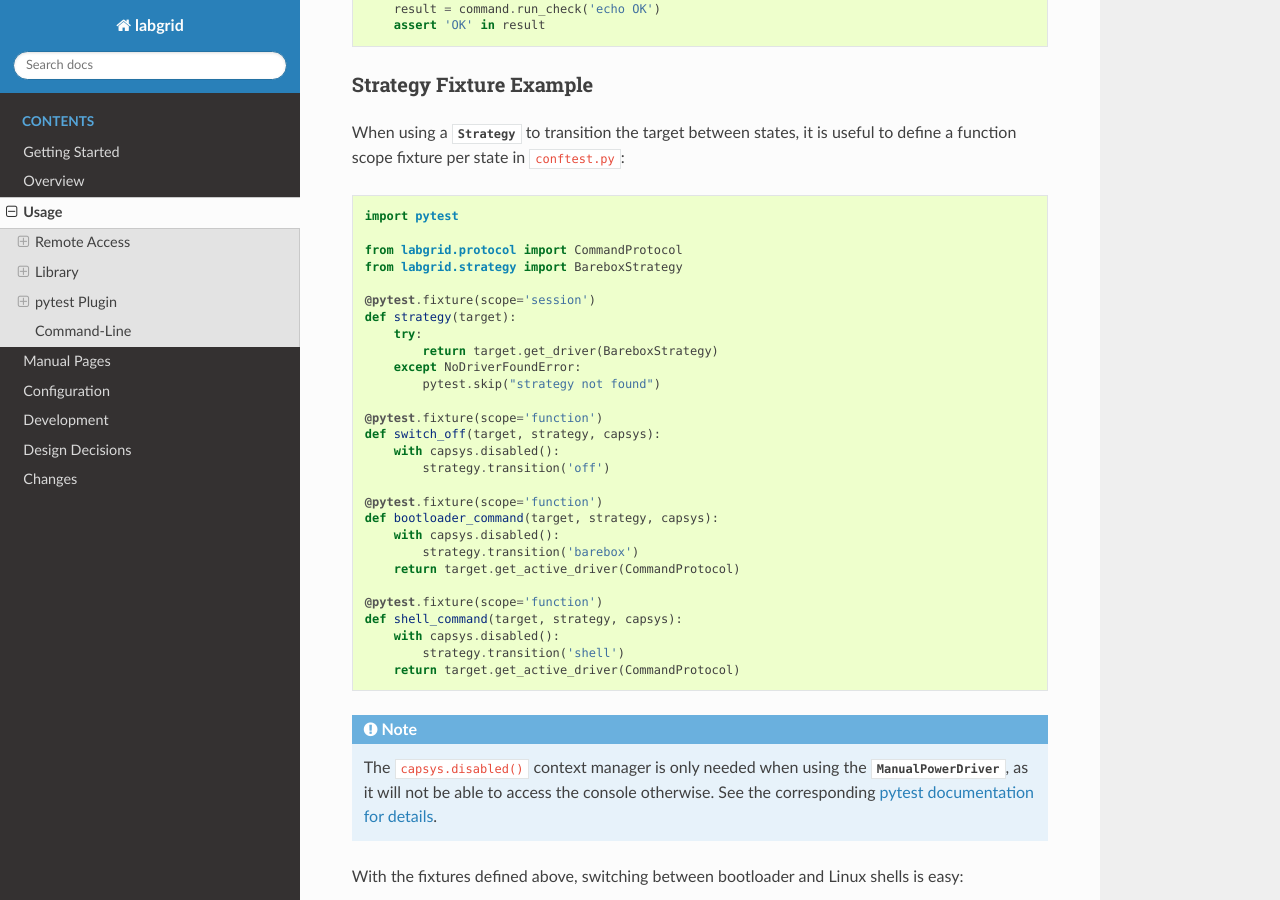
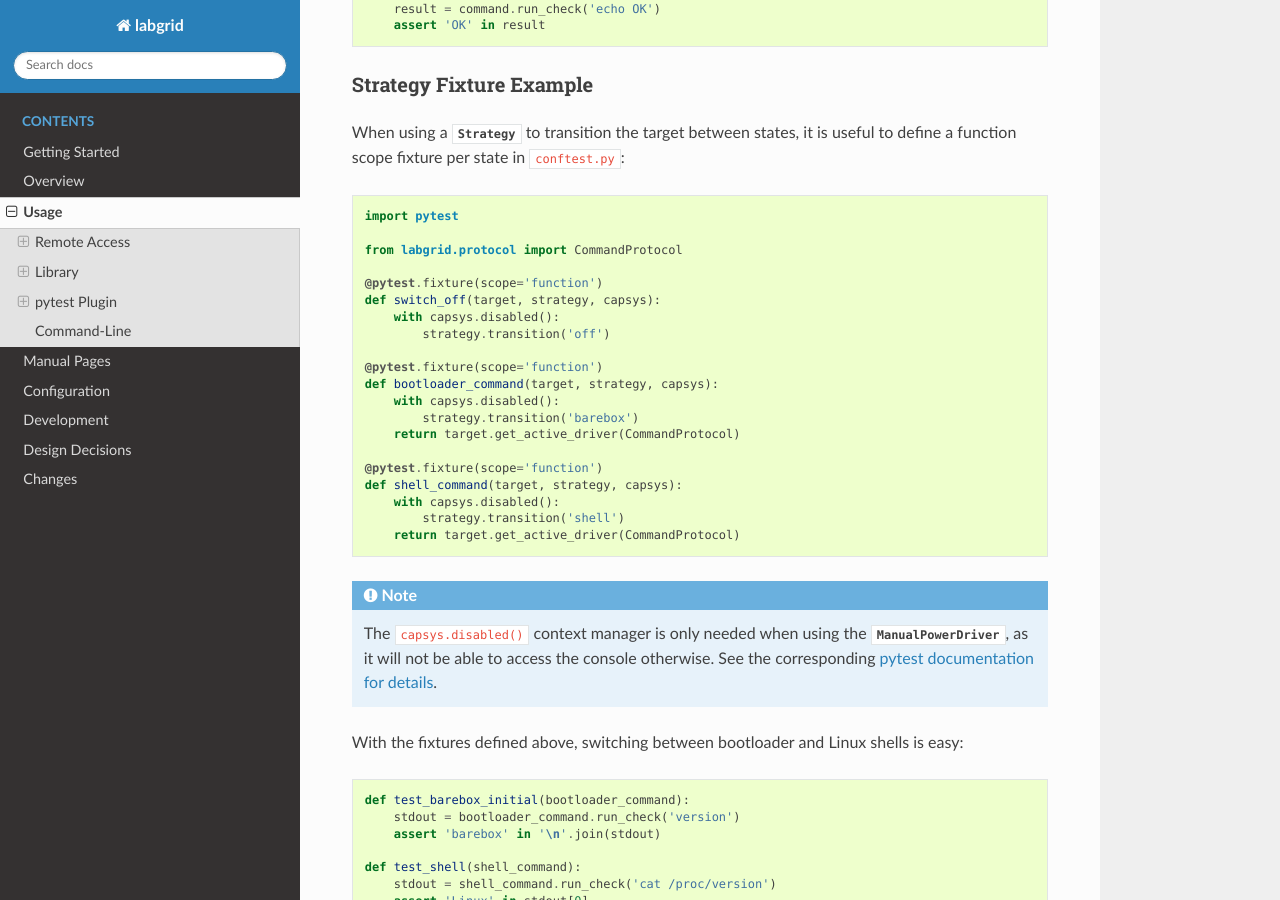
Before and after one commit to labgrid-project/labgrid, a Sphinx documentation site: the page built from doc/usage.rst, in a window 1280 px wide and 900 px high, scrolled down 9613 px. Built offline with Sphinx 7.4.7 and the Read the Docs theme 2.0.0, drawn with Linux system fonts in a browser that asks for light colours; pages that are not in the unit, such as notebooks, are missing from menus.

Commit message:
doc: usage: drop custom strategy fixture in favor of upstream strategy fixture
The strategy fixture went upstream, so we should not advise to replicate
that here.

Signed-off-by: Bastian Krause <bst@pengutronix.de>

```diff
--- a/doc/usage.rst
+++ b/doc/usage.rst
@@ -497,14 +497,6 @@ useful to define a function scope fixture per state in ``conftest.py``::
   import pytest
 
   from labgrid.protocol import CommandProtocol
-  from labgrid.strategy import BareboxStrategy
-
-  @pytest.fixture(scope='session')
-  def strategy(target):
-      try:
-          return target.get_driver(BareboxStrategy)
-      except NoDriverFoundError:
-          pytest.skip("strategy not found")
 
   @pytest.fixture(scope='function')
   def switch_off(target, strategy, capsys):
```
